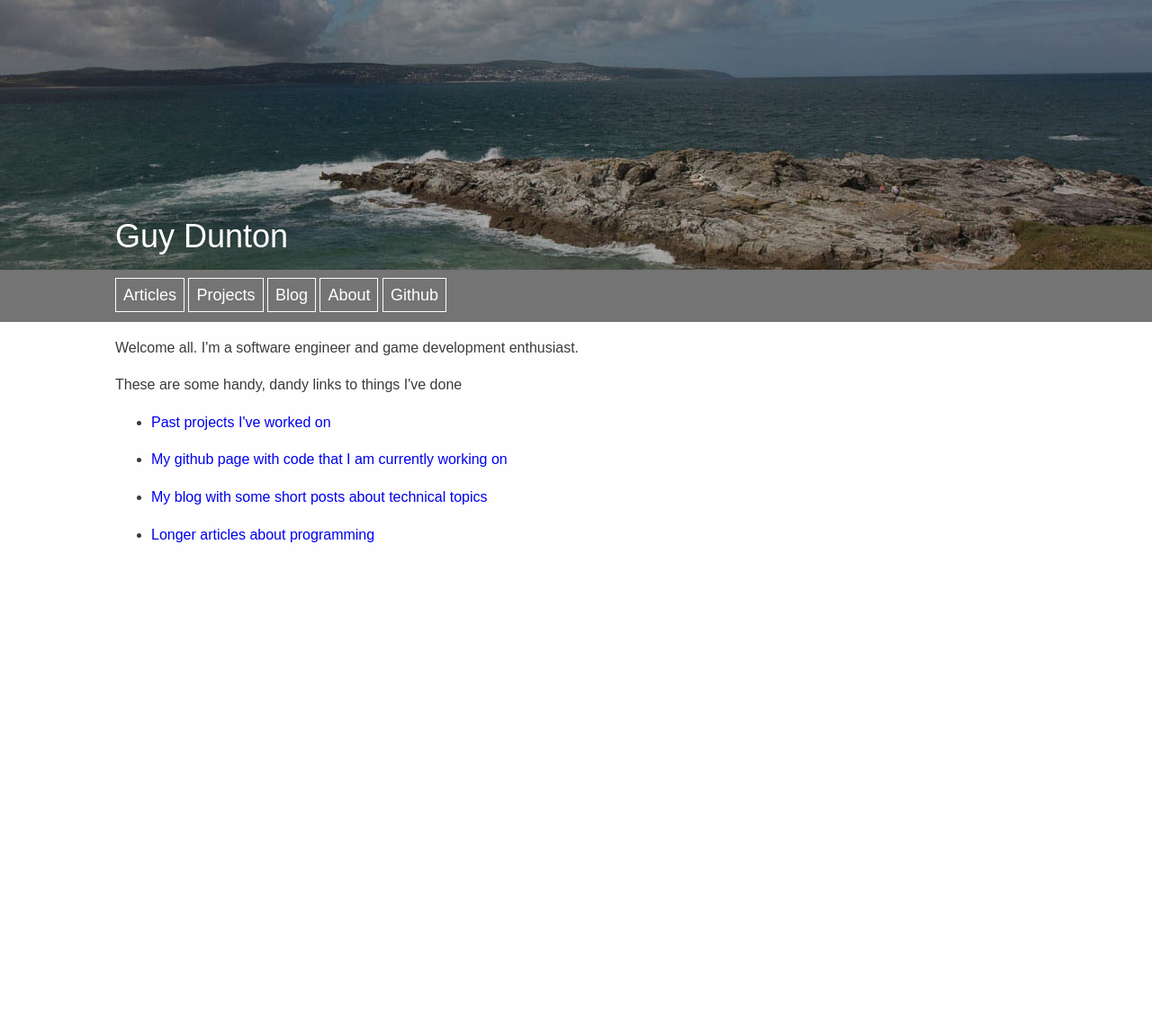
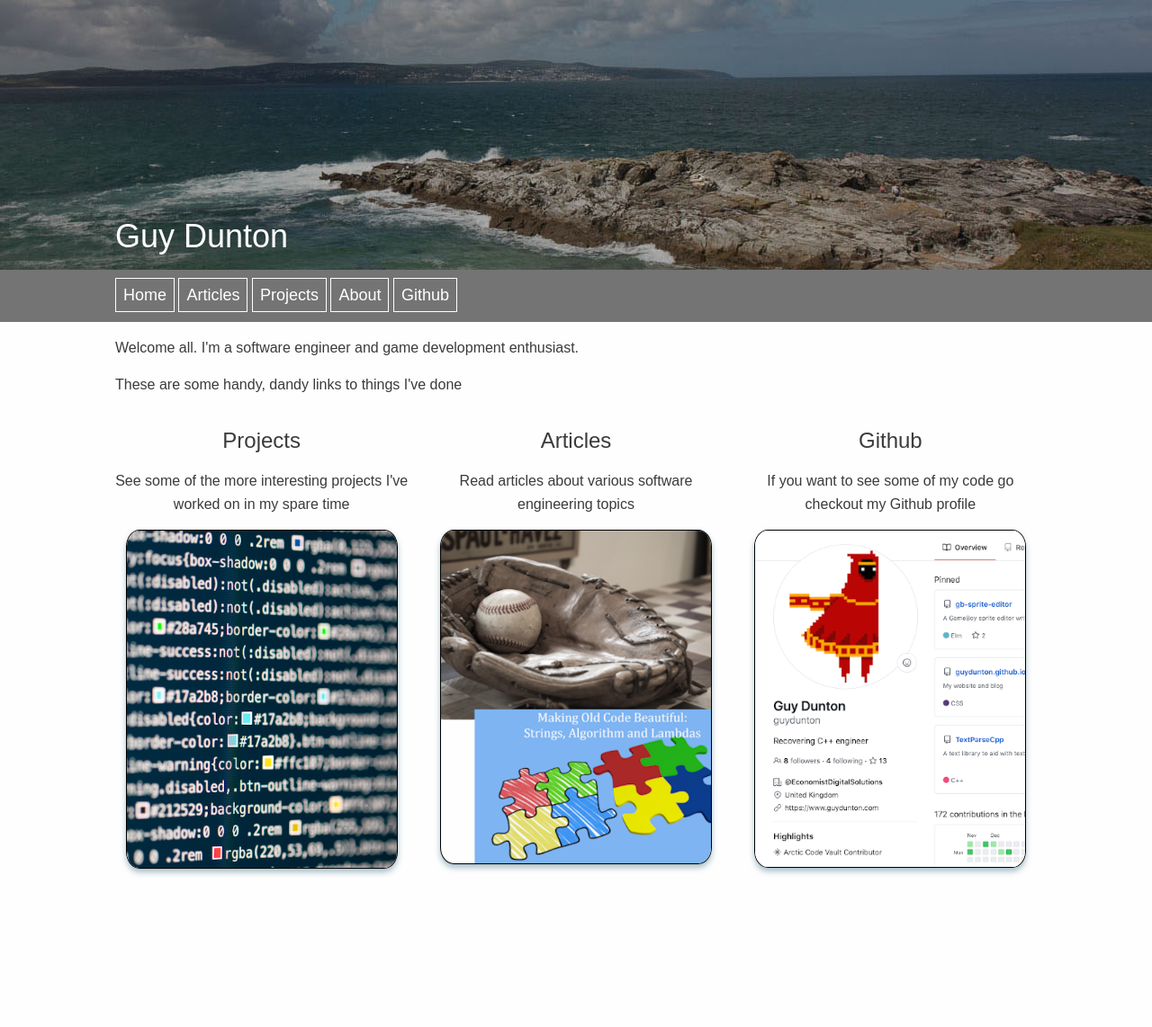
Before and after one commit to guydunton/guydunton.github.io, a Jekyll site: the page built from index.html, in a window 1280 px wide. Shown: the whole page at 90% size. Built offline with Jekyll 4.4.1, drawn with Linux system fonts in a browser that asks for light colours; before the commit the page ends 900 px from its top, so only the background shows below that.

Commit message:
remove blogs and improve homepage

```diff
--- a/_layouts/default.html
+++ b/_layouts/default.html
@@ -1,13 +1,12 @@
 <!DOCTYPE html>
 <html lang="en">
-
   <head>
-    <meta charset="UTF-8">
-    <meta name="viewport" content="width=device-width, initial-scale=1.0">
-    <meta http-equiv="X-UA-Compatible" content="ie=edge">
+    <meta charset="UTF-8" />
+    <meta name="viewport" content="width=device-width, initial-scale=1.0" />
+    <meta http-equiv="X-UA-Compatible" content="ie=edge" />
     <title>{{ page.title }}</title>
-    <link rel="stylesheet" href="/styles/main.css" type="text/css">
-    <link rel="stylesheet" href="/styles/syntax.css" type="text/css">
+    <link rel="stylesheet" href="/styles/main.css" type="text/css" />
+    <link rel="stylesheet" href="/styles/syntax.css" type="text/css" />
   </head>
 
   <body>
@@ -22,26 +21,23 @@
       <div class="container">
         <ul>
           <li>
+            <a class="link-button" href="/">Home</a>
+          </li>
+          <li>
             <a class="link-button" href="/articles">Articles</a>
           </li>
           <li>
             <a class="link-button" href="/projects">Projects</a>
           </li>
           <li>
-                    <a class="link-button" href="/blog">Blog</a>
-                </li>
-                <li>
             <a class="link-button" href="/about">About</a>
           </li>
           <li>
-                    <a class="link-button" href="https:///github.com/guydunton">Github</a>
+            <a class="link-button" href="///github.com/guydunton">Github</a>
           </li>
         </ul>
       </div>
     </nav>
-    <div class="container">
-        {{ content }}
-    </div>
+    <div class="container">{{ content }}</div>
   </body>
-
 </html>
--- a/index.html
+++ b/index.html
@@ -2,21 +2,31 @@
 layout: default
 title: Guy Dunton's Homepage
 ---
+
 <p>Welcome all. I'm a software engineer and game development enthusiast.</p>
 
 <p>These are some handy, dandy links to things I've done</p>
 
-<ul>
-    <li>
-        <p><a href="/projects">Past projects I've worked on</a></p>
-    </li>
-    <li>
-        <p><a href="https://github.com/guydunton">My github page with code that I am currently working on</a></p>
-    </li>
-    <li>
-        <p><a href="/blog">My blog with some short posts about technical topics</a></p>
-    </li>
-    <li>
-        <p><a href="/articles">Longer articles about programming</a></p>
-    </li>
-</ul>
+<section class="homepage-cards">
+  <div class="card">
+    <h2>Projects</h2>
+    <p>See some of the more interesting projects I've worked on in my spare time</p>
+    <a href="/projects">
+      <img src="/assets/index/code.png" alt="Image of code" />
+    </a>
+  </div>
+  <div class="card">
+    <h2>Articles</h2>
+    <p>Read articles about various software engineering topics</p>
+    <a href="/articles">
+      <img src="/assets/index/articles.png" alt="Collage of article head images" />
+    </a>
+  </div>
+  <div class="card">
+    <h2>Github</h2>
+    <p>If you want to see some of my code go checkout my Github profile</p>
+    <a href="///github.com/guydunton">
+      <img src="/assets/index/github.png" alt="Github profile" />
+    </a>
+  </div>
+</section>
--- a/styles/main.css
+++ b/styles/main.css
@@ -4,7 +4,7 @@ body {
   font-family: Arial, Helvetica, sans-serif;
   font-size: 16px;
   line-height: 1.6em;
-  margin: 0;
+  margin: 0 0 10rem 0;
 }
 
 h1 {
@@ -122,9 +122,7 @@ code {
   padding: 8px;
   box-sizing: border-box;
   border: white 1px solid;
-  transition-property: all;
-  transition-duration: 0.2s;
-  transition-timing-function: ease-in;
+  transition: border-color 0.2s ease-in;
 }
 
 .link-button:hover {
@@ -139,7 +137,9 @@ code {
   #nav-bar li {
     display: list-item;
     text-align: center;
+    margin-top: 0.15rem;
   }
+
   .link-button {
     padding: 1px 8px;
   }
@@ -165,3 +165,42 @@ code {
     width: 70%;
   }
 }
+
+/* Homepage cards */
+.homepage-cards {
+  display: grid;
+  grid-template-columns: 1fr;
+  justify-items: center;
+  column-gap: 1.5rem;
+}
+
+.card {
+  display: inline;
+  grid-column: auto / span 1;
+}
+
+.card img {
+  max-width: 300px;
+  width: 100%;
+  margin: 0 auto 1rem auto;
+  display: block;
+  border: 1px solid black;
+  border-radius: 5%;
+  box-shadow: 0 4px 6px 0 rgba(43, 100, 126, 0.404);
+  transition: box-shadow ease-in-out 0.2s;
+}
+
+.card img:hover {
+  box-shadow: 0 8px 12px 0 rgba(31, 74, 93, 0.493);
+}
+
+.card h2,
+.card p {
+  text-align: center;
+}
+
+@media only screen and (min-width: 980px) {
+  .homepage-cards {
+    grid-template-columns: 1fr 1fr 1fr;
+  }
+}
```
Also changed, not shown: _posts/2018-03-31-first-post.md (deleted, +0 -9 lines), _posts/2018-07-11-rust-and-cpp-thoughts.md (deleted, +0 -29 lines), _posts/2019-12-18-high-functioning-teams.md (deleted, +0 -11 lines), blog.html (deleted, +0 -15 lines), assets/index/articles.png (added), assets/index/code.png (added), assets/index/github.png (added), assets/post_content/deferred_rendering_elm.gif (deleted). Lines whose indentation alone changed are shown as unchanged.
